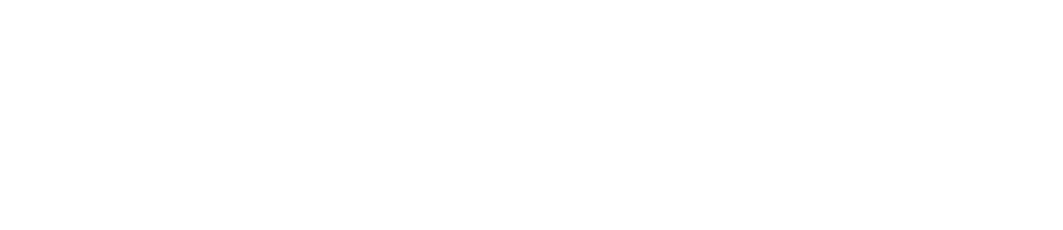
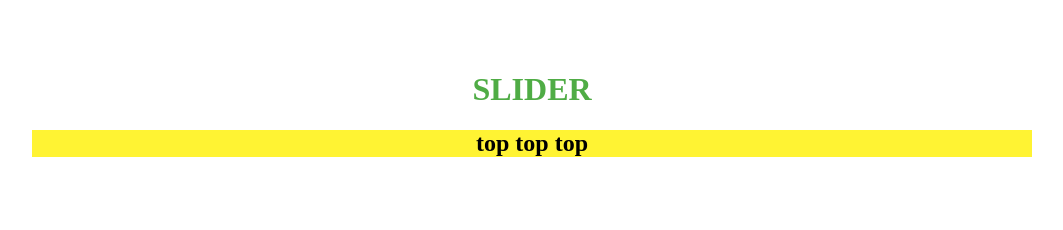
Before and after one commit to BatmanQB/easycode, a website: page app/index.html in a window 1280 px wide. Shown: the whole page, without its empty margins (108-1171 px from the left). Drawn offline with nearby package versions, Linux system fonts and the light colour scheme.

Commit message:
added styles

```diff
--- a/app/index.html
+++ b/app/index.html
@@ -9,6 +9,17 @@
     <link rel="stylesheet" href="css/style.css">
 </head>
 <body>
+    <div class="wrapper">
+        <h1>SLIDER</h1>
+        <h2>top top top</h2>
+        <div class="slider">
+            <div></div>
+            <div></div>
+            <div></div>
+        </div>
+
+    </div>
+
 
     <script src="https://ajax.googleapis.com/ajax/libs/jquery/3.4.1/jquery.min.js"></script>
     <script src="js/libs.min.js"></script>
--- a/app/scss/_vars.scss
+++ b/app/scss/_vars.scss
@@ -0,0 +1,3 @@
+$color-default: #fff333;
+$color-accent:  #4fac45;
+$font: 'sans-serif';
--- a/app/scss/style.scss
+++ b/app/scss/style.scss
@@ -1 +1,14 @@
 @import '_vars';
+
+.wrapper{
+    padding: 50px;
+    text-align: center;
+    max-width: 1000px;
+    margin: 0 auto;
+    h1{
+        color: $color-accent;
+    }
+    h2{
+        background-color: $color-default;
+    }
+}
--- a/gulpfile.js
+++ b/gulpfile.js
@@ -17,13 +17,13 @@ gulp.task('scss', function(){
         .pipe(browserSync.reload({stream: true}))
 });
 
-gulp.task('script', function(){
-    return gulp.src(['',
-                    ''])
-    .pipe(concat('libs.min.js'))
-    .pipe(uglifyjs())
-    .pipe(gulp.dest('app/js'))
-});
+// gulp.task('script', function(){
+//     return gulp.src(['',
+//                     ''])
+//     .pipe(concat('libs.min.js'))
+//     .pipe(uglifyjs())
+//     .pipe(gulp.dest('app/js'))
+// });
 
 gulp.task('css', function(){
     return gulp.src('app/css/libs.css')
@@ -69,4 +69,4 @@ gulp.task('watch', function(){
     gulp.watch(['app/js/main.js', 'app/js/libs.min.js'], gulp.parallel('js'))
 });
 
-gulp.task('default', gulp.parallel('css','script','scss', 'browser-sync', 'watch'));
+gulp.task('default', gulp.parallel('css','scss', 'browser-sync', 'watch'));
```
Also changed, not shown: app/css/libs.min.css, app/css/style.css.
